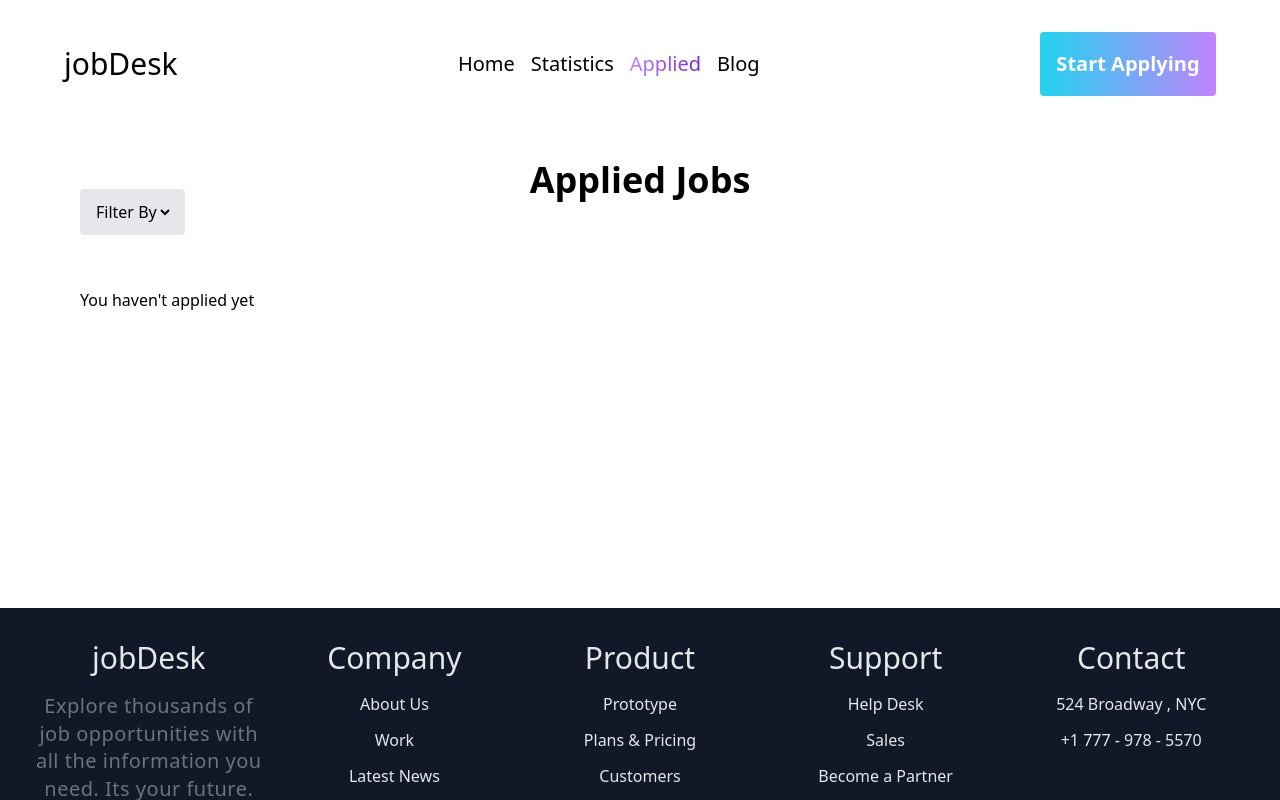
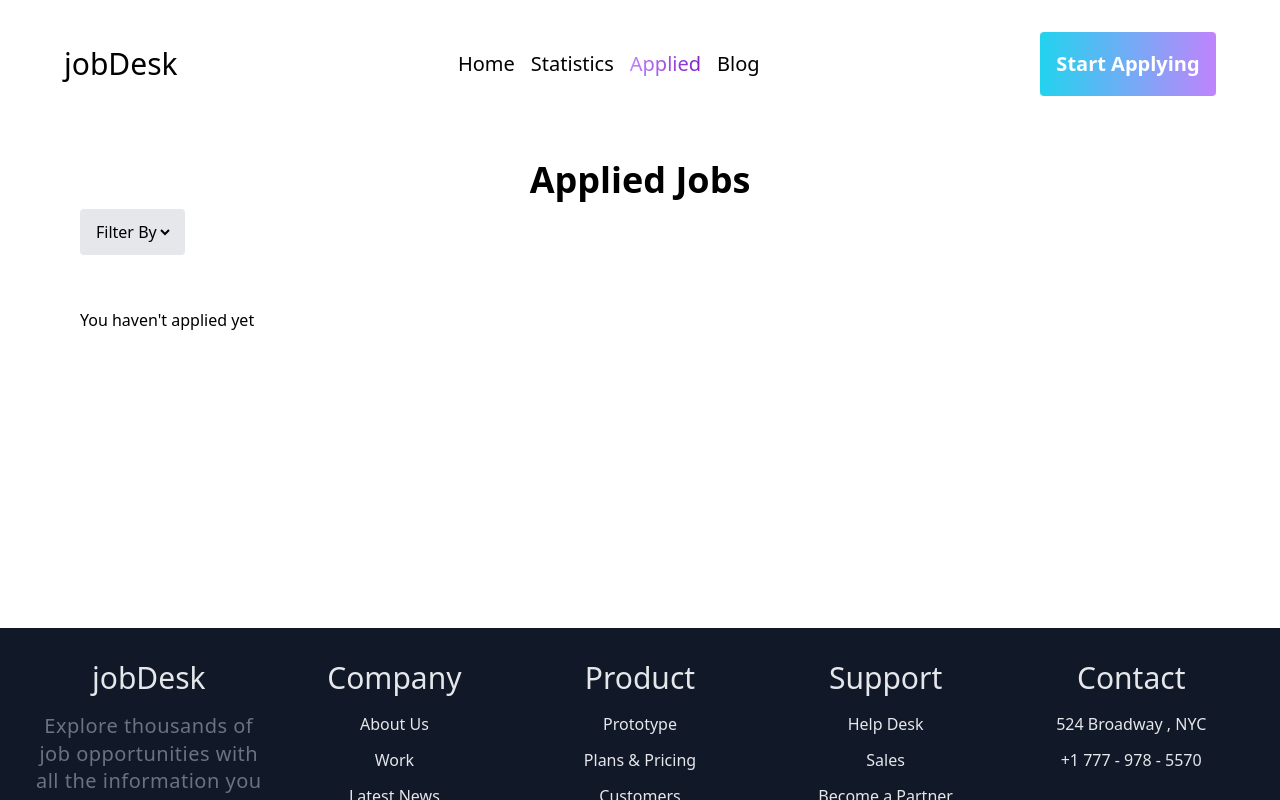
Before and after one commit to gaurabwebdev/jobdesk, a React (Vite) app: page /applied in a window 1280 px wide. Shown: the top 800 px of the page. Built offline with nearby package versions, Linux system fonts and the light colour scheme.

Commit message:
all set to deploy

```diff
--- a/src/Components/Applied.jsx
+++ b/src/Components/Applied.jsx
@@ -38,7 +38,7 @@ const Applied = () => {
   console.log(appliedJobArraySecond);
   return (
     <div className="my-container">
-      <p className="text-4xl font-semibold text-center">Applied Jobs</p>
+      <p className="text-4xl font-semibold text-center mb-5">Applied Jobs</p>
       <div className="bg-gray-200 p-3 rounded inline">
         <select
           onChange={handleChange}
```
